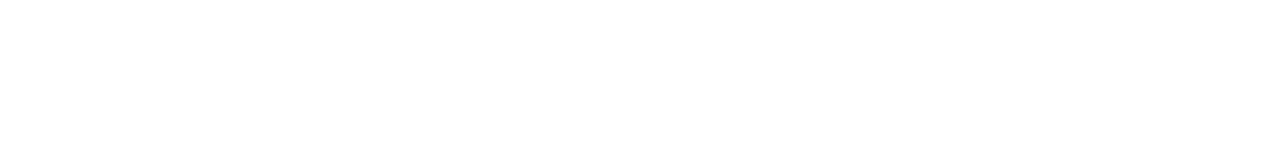
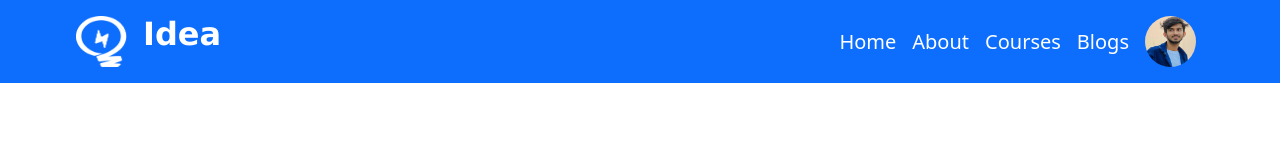
Before and after one commit to shahindvlpr/demo-site1, a plain HTML site: page index.html in a window 1280 px wide. Drawn offline with nearby package versions, Linux system fonts and the light colour scheme.

Commit message:
navigation area done

```diff
--- a/index.html
+++ b/index.html
@@ -5,9 +5,41 @@
     <meta http-equiv="X-UA-Compatible" content="IE=edge">
     <meta name="viewport" content="width=device-width, initial-scale=1.0">
     <title>Demo-site1</title>
+    <link rel="stylesheet" href="https://cdn.jsdelivr.net/npm/bootstrap@5.2.3/dist/css/bootstrap.min.css">
     <link rel="stylesheet" href="style.css">
 </head>
 <body>
-
+    <section class="nav-area">
+        <nav class="navbar navbar-expand-lg bg-primary">
+            <div class="container-fluid">
+              <div class="logo-area d-flex align-items-center">
+                <a class="navbar-brand logo-text" href="#"><img src="images/icons/logo.png" alt=""></a>
+                <p class="logo-p fw-bold">Idea</p>
+              </div>
+              <button class="navbar-toggler" type="button" data-bs-toggle="collapse" data-bs-target="#navbarText" aria-controls="navbarText" aria-expanded="false" aria-label="Toggle navigation">
+                <span class="navbar-toggler-icon"></span>
+              </button>
+              <div class="collapse navbar-collapse" id="navbarText">
+                <ul class="navbar-nav ms-auto mb-2 mb-lg-0 align-items-center">
+                  <li class="nav-item">
+                    <a class="nav-link active" aria-current="page" href="#">Home</a>
+                  </li>
+                  <li class="nav-item">
+                    <a class="nav-link" href="#">About</a>
+                  </li>
+                  <li class="nav-item">
+                    <a class="nav-link" href="#">Courses</a>
+                  </li>
+                  <li class="nav-item">
+                    <a href="#" class="nav-link">Blogs</a>
+                  </li>
+                  <li class="nav-item">
+                    <a href="" class="nav-link abdullah-img"><img src="images/players/abdullah1.jpeg" alt=""></a>
+                  </li>
+                </ul>
+              </div>
+            </div>
+          </nav>
+    </section>
 </body>
 </html>
--- a/style.css
+++ b/style.css
@@ -0,0 +1,20 @@
+.container-fluid {
+    width: 90%;
+    margin: 0 auto;
+}
+.navbar img{
+    width: 51px;
+    height: 51px;
+}
+a.nav-link.abdullah-img img {
+    border-radius: 50%;
+}
+p.logo-p {
+    color: #fff;
+    font-size: 32px;
+    font-family: verdana;
+}
+ul.navbar-nav.ms-auto.mb-2.mb-lg-0.align-items-center a {
+    color: #fff;
+    font-size: 20px;
+}
```
Also changed, not shown: images/players/abdullah.jpeg (added), images/players/abdullah.jpg (added), images/players/abdullah1.jpeg (added).
